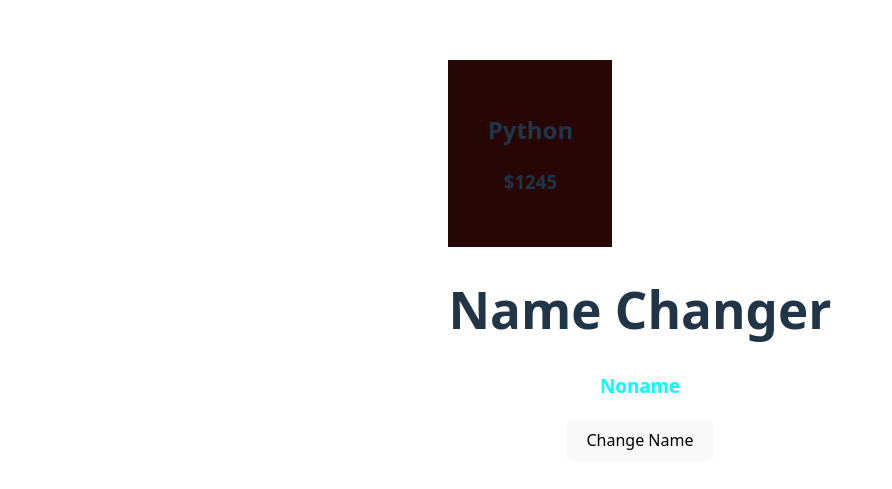
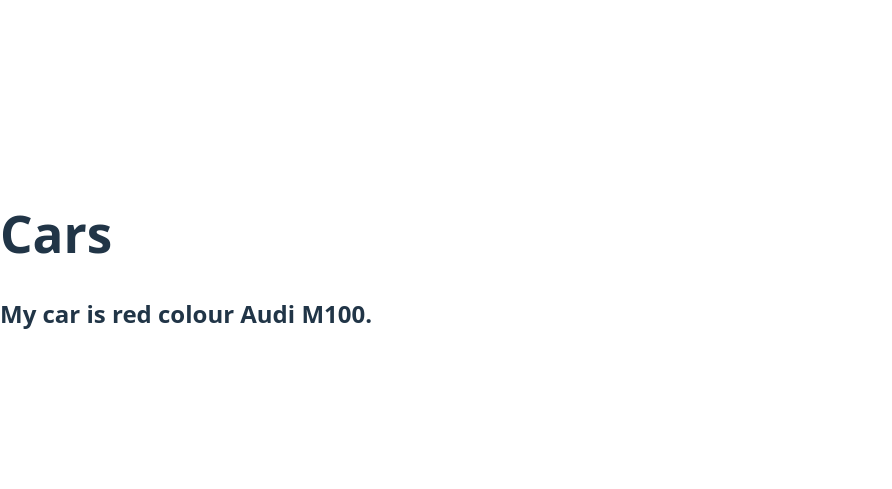
Before and after one commit to kumaragurubaran-Kovan/first-react-project, a React (Vite) app: page / in a window 1280 px wide. Shown: the part 139-628 px from the top of the page, without its empty margins (0-892 px from the left). Built offline with nearby package versions, Linux system fonts and the light colour scheme.

Commit message:
Multi Props

```diff
--- a/src/App.tsx
+++ b/src/App.tsx
@@ -8,55 +8,6 @@
 
 export function App() {
 
-const heading = <h1 id="heading">Name Changer</h1>
-return heading
 }
 
-
-export function Name(){
-  const [appName, setName] = useState("Noname");
-
-  function changeName(){
-    setName("Nowhere");
-    setTimeout(() => {
-      setName("Nowhereelse");}, 3000)
-  }
-
-  return (
-  <div>
-    <h3 id="Name">{appName}</h3>
-    <button onClick = {changeName}>
-      Change Name
-    </button>
-  </div>
-  )
-}
-
-const Card = (props: { cardData: any; }) => {
-  const {cardData} = props;
-
-  const {Name, Price} = cardData;
-
-
-  return(
-    <div className="card">
-      <h2>{Name}</h2>
-      <h3>${Price}</h3>
-    </div>
-  )
-}
-
-const cardDteatils =
-  {Name: "Python",
-  id: 45,
-  Price: 1245};
-
-function Body(){
-  return(
-    <div>
-      <Card key = {cardDteatils.id} cardData = {cardDteatils}/>
-    </div>
-  )
-}
-
-export default Body
+export default App;
--- /dev/null
+++ b/src/components/Cars.tsx
@@ -0,0 +1,17 @@
+function Cars(props: any){
+
+    // const {brandName, Model, color} = props;
+    // console.log(brandName)
+    const {carDetails} =props;
+    const {brandName, Model} = carDetails;
+    const color = "red";
+    return(
+        <>
+            <h2>
+                My car is {color} colour {brandName} {Model}.
+            </h2>
+        </>
+    )
+}
+
+export default Cars;
--- /dev/null
+++ b/src/components/Garage.tsx
@@ -0,0 +1,19 @@
+import Cars from "./Cars";
+
+function Garage(){
+    // const brandName = "Audi";
+    // const Model = "M100";
+    const carDetails = {
+        brandName: "Audi",
+        Model: "M100",
+    }
+    return(
+        <>
+            <h1>Cars</h1>
+            <Cars carDetails = {carDetails}/>
+            {/* {console.log(brandName)} */}
+        </>
+    )
+}
+
+export default Garage;
--- a/src/main.tsx
+++ b/src/main.tsx
@@ -1,14 +1,9 @@
 import { StrictMode } from 'react'
 import { createRoot } from 'react-dom/client'
 import './index.css'
-import {App, Name} from './App.tsx'
-import Body from './App.tsx'
-
+import Garage from './components/Garage'
 createRoot(document.getElementById('root')!).render(
   <StrictMode>
-    <Body />
-    <App />
-    <Name />
-
+      <Garage />
   </StrictMode>,
 )
```
